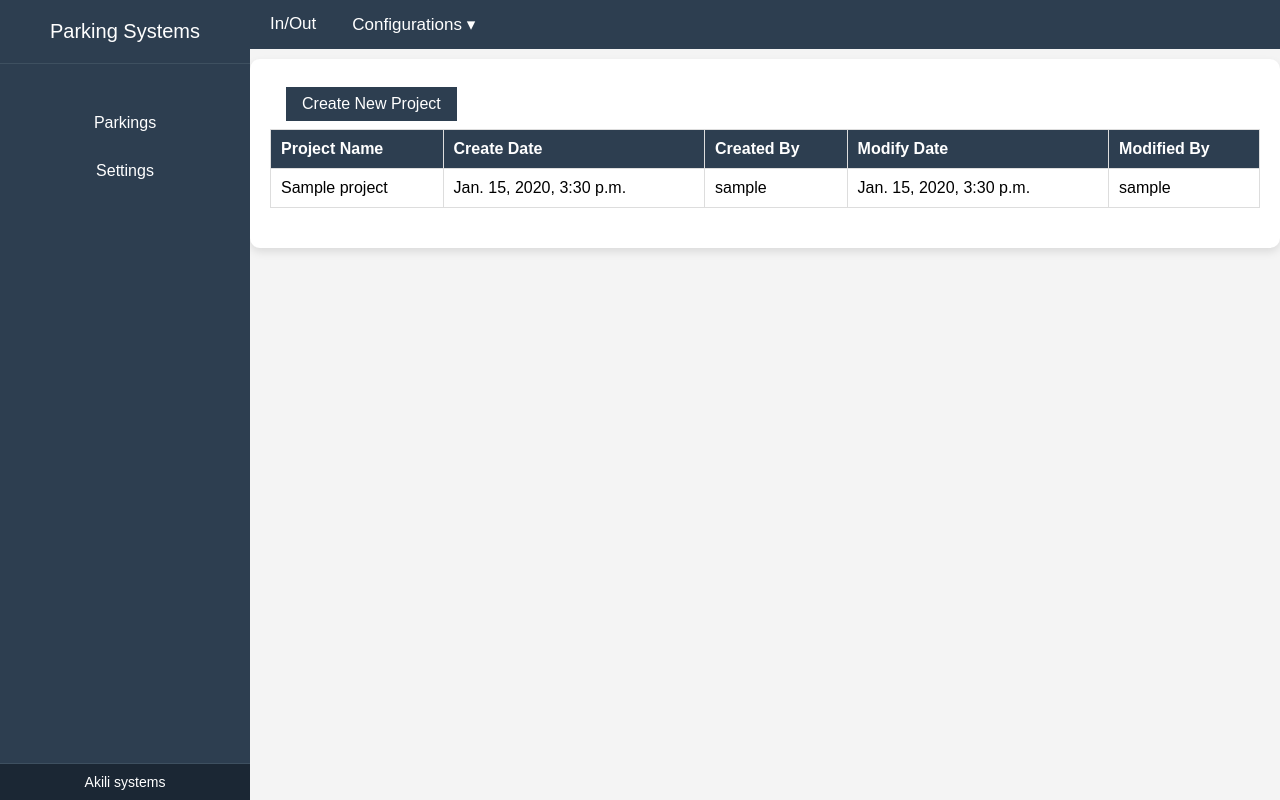
After one commit to Nitish-Kumar-Kamat/Car_Parking_Management, a Django app: page /project_list/ in a window 1280 px wide. The commit adds this page. Run offline with Django 5.2, Linux system fonts and the light colour scheme; tables that the repository leaves empty hold one stand-in row (values such as "Sample post").

Commit message:
project section added

```diff
--- a/car_parking_system/car_parking_system/urls.py
+++ b/car_parking_system/car_parking_system/urls.py
@@ -15,9 +15,12 @@ urlpatterns = [
     path('entry/',views.entry, name='entry'),
     path('entry_vehicle/',views.entry_vehicle, name='entry_vehicle'),
     path('vehicle_list/',views.vehicle_list, name='vehicle_list'),
-    path('get_available_slots/', views.get_available_slots, name='get_available_slots'),
+    path('get_available_parks/', views.get_available_parks, name='get_available_park'),
     path('exit/',views.exit, name='exit'),
     path('vehicle_exit/', views.vehicle_exit_view, name='vehicle_exit'),
     path('payment_success/', views.payment_success_view, name='payment_success'),
 
+    path('create_project/',views.create_project, name='create_project'),
+    path('project_list/',views.project_list, name='project_list'),
+
 ]+ static(settings.MEDIA_URL, document_root=settings.MEDIA_ROOT)
--- a/car_parking_system/parking/static/css/p_manage.css
+++ b/car_parking_system/parking/static/css/p_manage.css
@@ -30,12 +30,12 @@ body {
   text-decoration: none;
   padding: 0.5rem 1rem;
   display: block;
-  background-color: #555;
+  background-color: #2d3e50;
   border-radius: 0.5;
 }
 
 .nav-linkss a:hover {
-  background-color: #555;
+  background-color: #2d3e50;
 }
 .dropdowns{
   border-radius: 4px;
@@ -44,7 +44,7 @@ body {
 .dropdown-menus {
   display: none;
   position: absolute;
-  background-color: #736f6f;
+  background-color: #2d3e50;
   list-style: none;
   padding: 0;
   margin: 0;
--- a/car_parking_system/parking/static/css/styles.css
+++ b/car_parking_system/parking/static/css/styles.css
@@ -1,4 +1,4 @@
-* {
+ * {
     margin: 0;
     padding: 0;
     box-sizing: border-box;
@@ -10,15 +10,13 @@ body {
 }
 
 .sidebar {
-    top: 0;
-    left: 0;
     width: 250px;
     background-color: #2d3e50;
     color: white;
     height: 100vh;
     display: flex;
     flex-direction: column;
-    justify-content: space-between;
+    justify-content: flex-start; /* Keeps items at the top */
     position: fixed;
     transition: transform 0.3s ease-in-out;
     transform: translateX(0);
@@ -38,14 +36,15 @@ body {
     font-size: 20px;
 }
 
-
 .menu {
     list-style-type: none;
-    padding: 10px 0;
+    padding: 20px 0;
+    margin-top: 10px; /* Adjusted for spacing below logo */
+    text-align: center;
 }
 
 .menu li {
-    margin: 15px 0;
+    margin: 10px 0;
 }
 
 .menu a {
@@ -54,16 +53,34 @@ body {
     font-size: 16px;
     padding: 10px;
     display: block;
-    transition: background 0.3s;
+    width: 100%;
+    text-align: center;
+    box-sizing: border-box;
+    transition: background 0.3s, color 0.3s;
+    font-family: inherit;  /* Font style consistent rahega */
 }
 
 .menu a:hover {
     background-color: #1b2734;
     border-left: 4px solid #00bcd4;
-    padding-left: 16px;
+    padding-left: 10px;
 }
 
+.menu a.active {
+    background-color: #1b2734;
+    border-left: 4px solid #00bcd4;
+    padding-left: 10px;
+    color: white;  /* Font color same rahega */
+    font-size: 16px;
+    font-family: inherit;
+    font-weight: normal; /* Bold ya italic kuch bhi nahi */
+}
+
+
+
+
 .footer {
+    margin-top: auto; /* Keeps footer at the bottom */
     text-align: center;
     padding: 10px 0;
     background-color: #1b2734;
@@ -73,7 +90,7 @@ body {
 
 .content {
     margin-left: 250px;
-    padding-left: 5px;
+    padding: 0;
     width: calc(100% - 250px);
     transition: margin-left 0.3s ease-in-out;
 }
@@ -86,7 +103,7 @@ body {
     font-size: 24px;
     background: none;
     border: none;
-    color: #2d3e50;
+    color: white;
     cursor: pointer;
     z-index: 1000;
 }
@@ -109,10 +126,3 @@ body {
         display: block;
     }
 }
-
-
-.menu a.active {
-    background-color: #1b2734;
-    border-left: 4px solid #00bcd4;
-    padding-left: 16px;
-}
--- a/car_parking_system/parking/templates/main/base.html
+++ b/car_parking_system/parking/templates/main/base.html
@@ -11,7 +11,7 @@
     {% load static %}
     <link rel="stylesheet" href="{% static 'css/styles.css' %}">
 </head>
-<body>
+<body class="{% if user.is_authenticated %}authenticated{% endif %}">
 
     <button class="toggle-btn" id="toggle-btn">☰</button>
     <div class="sidebar" id="sidebar">
@@ -21,12 +21,11 @@
             </ul>
         </div>
         <ul class="menu">
-            <!-- <li><a href="#" data-page="registrations">Registrations</a></li> -->
             <li><a href="{% url 'entry_vehicle' %}" data-page="parking_manage">Parkings</a></li>
             <li><a href="#" data-page="file_settings">Settings</a></li>
         </ul>
         <div class="footer">
-            <span>Akili systems</span>
+            <span><a style="color: white; text-decoration: none; "  href="https://akilisystems.in/">Akili systems</a></span>
         </div>
     </div>
 
--- a/car_parking_system/parking/templates/main/exit_form.html
+++ b/car_parking_system/parking/templates/main/exit_form.html
@@ -47,14 +47,14 @@
             padding: 10px;
             border: none;
             border-radius: 5px;
-            background: #4CAF50;
+            background: #2d3e50;
             color: white;
             font-size: 16px;
             cursor: pointer;
             transition: background 0.3s ease;
         }
         .form-container button:hover {
-            background: #45a049;
+            background: #2d3e50;
         }
     </style>
 
--- a/car_parking_system/parking/templates/main/in_out.html
+++ b/car_parking_system/parking/templates/main/in_out.html
@@ -51,7 +51,7 @@
             }
 
             th {
-                background-color: #4CAF50;
+                background-color: #2d3e50;
                 color: white;
             }
 
@@ -110,7 +110,7 @@
                             <th>Gate Number</th>
                             <th>Entry Time</th>
                             <th>Level</th>
-                            <th>Slot</th>
+                            <th>Parking Number</th>
                         </tr>
                     </thead>
                     <tbody>
@@ -120,7 +120,7 @@
                             <td>{{x.gate_no}}</td>
                             <td>{{x.entry_time}}</td>
                             <td>{{x.level}}</td>
-                            <td>{{x.slot}}</td>
+                            <td>{{x.parking_number}}</td>
                         </tr>
                       {% endfor %}
                     </tbody>
--- a/car_parking_system/parking/templates/main/parking_manage.html
+++ b/car_parking_system/parking/templates/main/parking_manage.html
@@ -14,7 +14,7 @@
             &#9662;
         </button>
         <div class="dropdown-content">
-            <a href="#">Projects</a>
+            <a href="{% url 'project_list' %}">Projects</a>
             <a href="#">Tower</a>
             <a href="#">Floor</a>
             <a href="#">Parking Number</a>
--- /dev/null
+++ b/car_parking_system/parking/templates/main/project_list.html
@@ -0,0 +1,130 @@
+{% extends 'main/base.html' %}
+{% block one %}
+{% include 'main/parking_manage.html' %}
+<!DOCTYPE html>
+<html lang="en">
+<head>
+    <meta charset="UTF-8">
+    <meta name="viewport" content="width=device-width, initial-scale=1.0">
+    <title>Project List</title>
+    {% load static %}
+    <link rel="stylesheet" href="{% static 'css/p_manage.css' %}">
+</head>
+<body>
+      <!-- table creation -->
+      <style>
+        body {
+            font-family: Arial, sans-serif;
+            margin: 0;
+            padding: 0;
+            background-color: #f4f4f4;
+        }
+
+        .container {
+            width: 100%;
+            margin: 10px auto;
+            background: #fff;
+            padding: 20px;
+            border-radius: 10px;
+            box-shadow: 0 4px 8px rgba(0, 0, 0, 0.1);
+        }
+
+        h2 {
+            text-align: center;
+            margin-bottom: 20px;
+        }
+
+        .table-container {
+            overflow-x: auto;
+        }
+
+        table {
+            width: 100%;
+            border-collapse: collapse;
+            margin-bottom: 20px;
+        }
+
+        th, td {
+            padding: 10px;
+            text-align: left;
+            border: 1px solid #ddd;
+        }
+
+        th {
+            background-color: #2d3e50;
+            color: white;
+        }
+
+        tr:nth-child(even) {
+            background-color: #f9f9f9;
+        }
+
+        tr:hover {
+            background-color: #f1f1f1;
+        }
+
+        td img {
+            width: 100px;
+            height: auto;
+            display: block;
+        }
+
+        @media (max-width: 768px) {
+            th, td {
+                font-size: 14px;
+                padding: 8px;
+            }
+        }
+
+        @media (max-width: 480px) {
+            th, td {
+                font-size: 12px;
+                padding: 6px;
+            }
+        }
+        .new-records{
+            text-align: left;
+        }
+    </style>
+</head>
+<body>
+    <div class="container">
+        <nav class="navbars">
+            <ul class="nav-linkss">
+              <li><a href="{% url 'create_project' %}">Create New Project</a></li>
+          </ul>
+        </nav>
+
+        <div class="table-container">
+            <table>
+                <thead>
+                    <tr>
+                        <th>Project Name</th>
+                        <th>Create Date</th>
+                        <th>Created By</th>
+                        <th>Modify Date</th>
+                        <th>Modified By</th>
+                    </tr>
+                </thead>
+                <tbody>
+                    {% for i in list %}
+                    <tr>
+                        <td>{{i.project_name}}</td>
+                        <td>{{i.create_date}}</td>
+                        <td>{{i.create_by}}</td>
+                        <td>{{i.modify_date}}</td>
+                        <td>{{i.modify_by}}</td>
+                    </tr>
+                  {% endfor %}
+                </tbody>
+            </table>
+        </div>
+        </div>
+
+
+<!-- end table creation -->
+
+</body>
+</html>
+
+{% endblock %}
--- a/car_parking_system/parking/views.py
+++ b/car_parking_system/parking/views.py
@@ -1,19 +1,19 @@
 import os
 from django.conf import settings
 from django.shortcuts import render,get_object_or_404,redirect
-from .models import Entry_Vehicle, VehicleExit
+from .models import Entry_Vehicle, VehicleExit,Project
 from django.utils.timezone import now
 from .utils import detect_number_plate,get_ocr_model
 from django.contrib import messages
 from django.http import JsonResponse,HttpResponse
 from django.template.loader import render_to_string
 from datetime import datetime
-
 from django.views.decorators.cache import never_cache
 from django.contrib.auth.decorators import login_required
 import razorpay
 from django.views.decorators.csrf import csrf_exempt
 import logging
+from .forms import ProjectForm
 
 def process_image(request):
     ocr_model = get_ocr_model()
@@ -23,7 +23,7 @@ def process_image(request):
 def home(request):
     return render(request, 'main/base.html')
 
-
+@login_required(login_url='/auth/login/')
 def parking_manage(request):
     if request.headers.get('x-requested-with') == 'XMLHttpRequest':
         html = render_to_string('main/parking_manage.html')
@@ -39,18 +39,18 @@ def file_settings(request):
     return render(request, 'main/file_settings.html')
 
 # Predefined slots for each level
-SLOTS = {
-    "Basement": ["Slot1", "Slot2", "Slot3", "Slot4"],
-    "Ground Floor": ["Slot1", "Slot2", "Slot3", "Slot4"],
-    "First Floor": ["Slot1", "Slot2", "Slot3", "Slot4"],
-    "Second Floor": ["Slot1", "Slot2", "Slot3", "Slot4"],
+PARKS = {
+    "Basement": ["Park1", "Park2", "Park3", "Park4"],
+    "Ground Floor": ["Park1", "Park2", "Park3", "Park4"],
+    "First Floor": ["Park1", "Park2", "Park3", "Park4"],
+    "Second Floor": ["Park1", "Park2", "Park3", "Park4"],
 }
 
-def get_available_slots(request):
+def get_available_parks(request):
     selected_level = request.GET.get('level')
-    booked_slots = Entry_Vehicle.objects.filter(level=selected_level).values_list('slot', flat=True)
-    available_slots = [slot for slot in SLOTS[selected_level] if slot not in booked_slots]
-    return JsonResponse({'slots': available_slots})
+    booked_parks = Entry_Vehicle.objects.filter(level=selected_level).values_list('parking_number', flat=True)
+    available_parks = [parking_number for parking_number in PARKS[selected_level] if parking_number not in booked_parks]
+    return JsonResponse({'parks': available_parks})
 
 def entry(request):
     return render(request, 'main/entry.html')
@@ -60,7 +60,7 @@ def entry_vehicle(request):
         uploaded_file = request.FILES['image']
         gate_no = request.POST.get('gate_no')
         level = request.POST.get('level')
-        slot = request.POST['slot']
+        parking_number = request.POST['parking_number']
 
         # Save the uploaded image to the media directory
         file_path = os.path.join(settings.MEDIA_ROOT, uploaded_file.name)
@@ -78,7 +78,7 @@ def entry_vehicle(request):
               plate_number=plate_number,
               gate_no=gate_no,
               level = level,
-              slot = slot,
+              parking_number = parking_number,
               entry_time=now(),  # Automatically set the current time
               )
             return redirect('/vehicle_list/')
@@ -90,6 +90,7 @@ def entry_vehicle(request):
 def vehicle_list(request):
     vehicles = Entry_Vehicle.objects.all()
     return render(request,"main/in_out.html",{'vehicles':vehicles})
+
 
 def exit(request):
     return render(request,"main/exit_form.html")
@@ -103,6 +104,7 @@ def create_razorpay_order(charges_in_paise):
         'payment_capture': '1'  # Automatic payment capture
     }
     order = client.order.create(data=order_data)
+
     return order['id']
 
 
@@ -252,3 +254,27 @@ def payment_success_view(request):
             })
 
     return HttpResponse("Invalid request method", status=405)
+
+
+
+#  Configurations here
+
+@login_required
+def create_project(request):
+    if request.method == "POST":
+        form = ProjectForm(request.POST)
+        if form.is_valid():
+            project = form.save(commit=False)
+            project.create_by = request.user
+            project.modify_by = request.user
+            project.save()
+            # return redirect('some_success_page')
+            return HttpResponse("Project created sucessfully!")
+    else:
+        form = ProjectForm()
+    return render(request, 'main/create_project.html', {'form': form})
+
+
+def project_list(request):
+    list=Project.objects.all()
+    return render(request,"main/project_list.html",{'list':list})
```
Also changed, not shown: car_parking_system/parking/admin.py (+10 -4 lines), car_parking_system/parking/forms.py (+6 -5 lines), car_parking_system/parking/models.py (+17 -2 lines), car_parking_system/parking/static/js/slot.js (+8 -8 lines), car_parking_system/parking/templates/main/create_project.html (added, +16 -0 lines), car_parking_system/parking/templates/main/entry.html (+7 -6 lines), car_parking_system/parking/templates/main/file_settings.html (+7 -1 lines), car_parking_system/parking/migrations/0019_remove_entry_vehicle_slot_and_more.py (added), car_parking_system/parking/migrations/0020_project.py (added), 1 other file.
